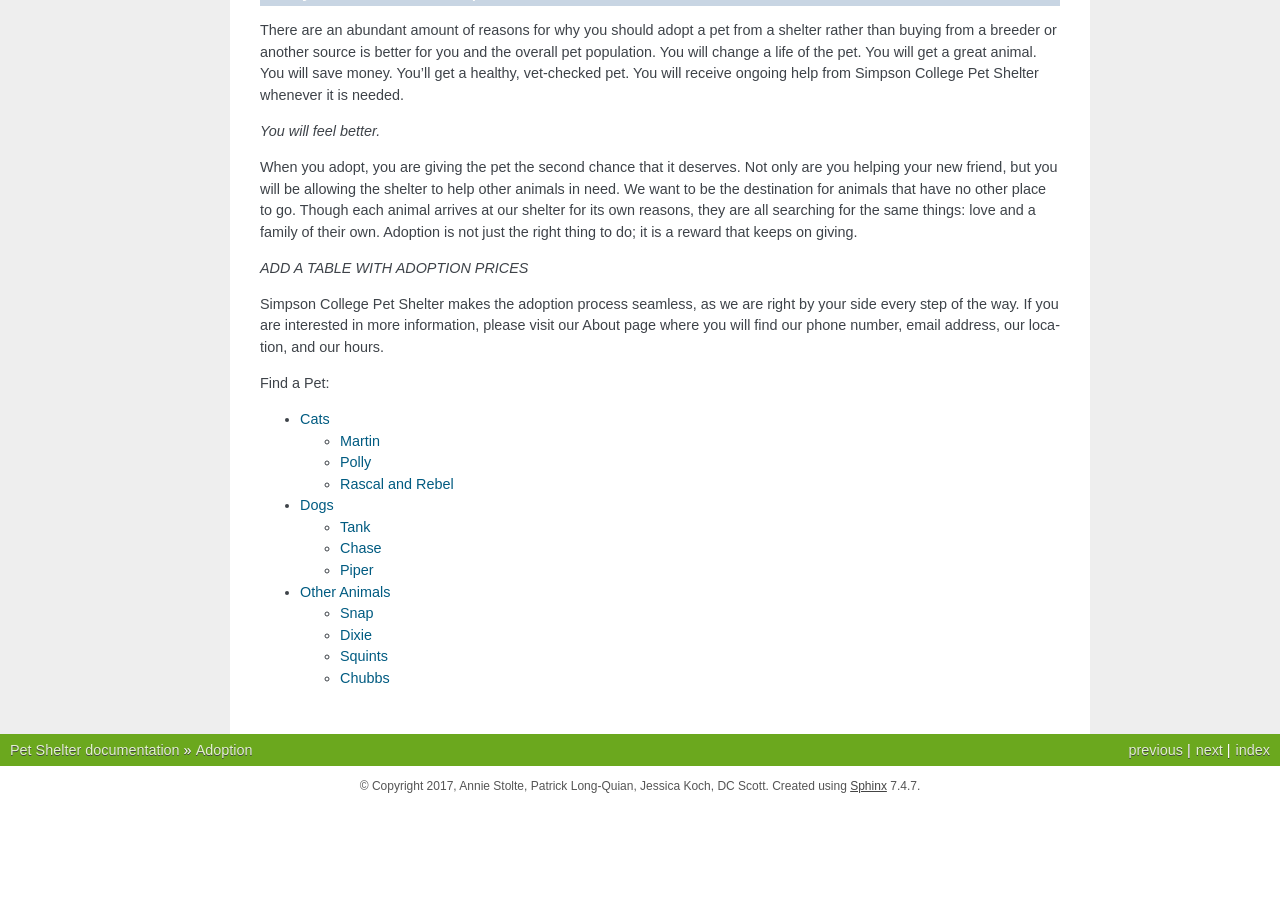
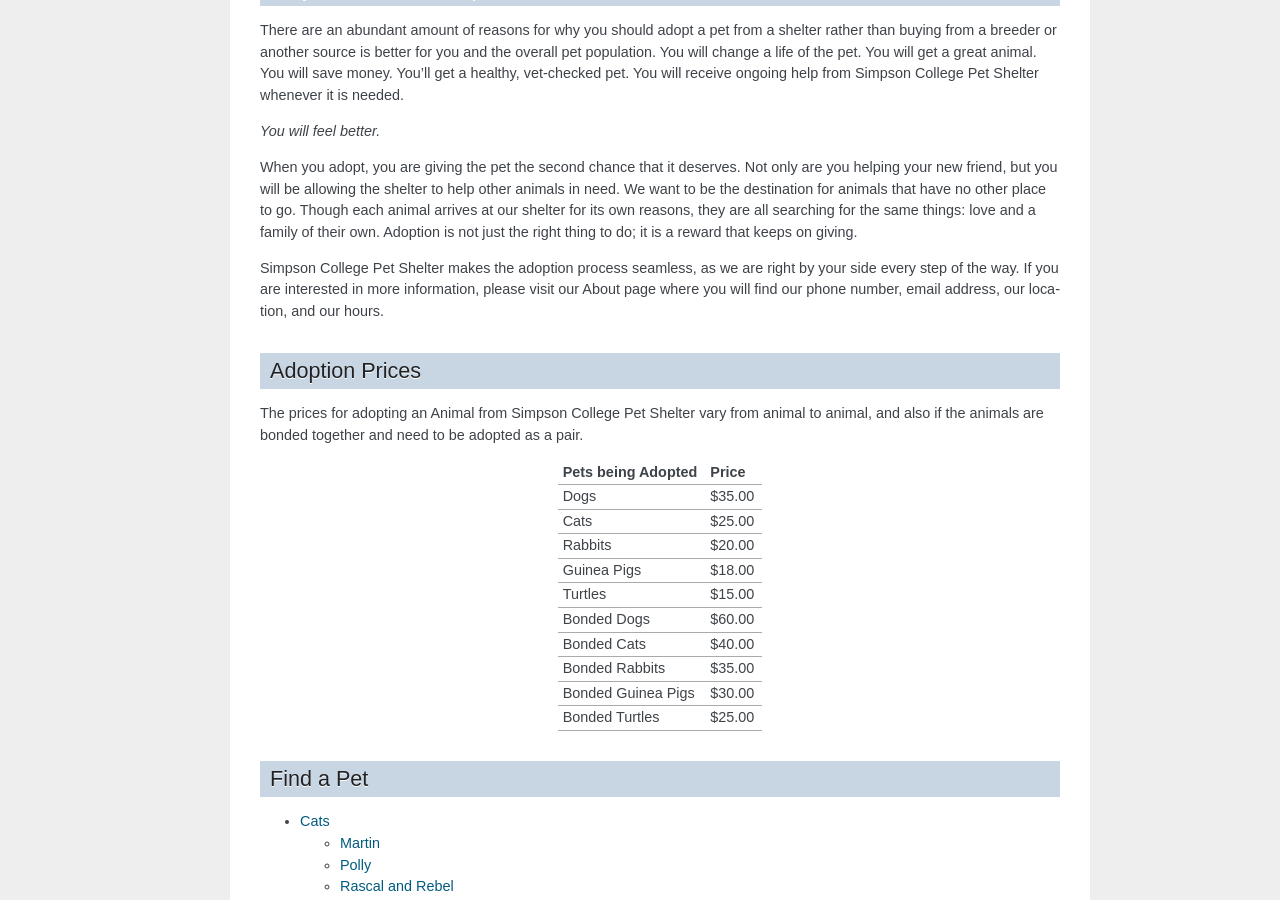
Before and after one commit to plongquian/pet_shelter, a Sphinx documentation site: the page built from source/adoption/index.rst, in a window 1280 px wide and 900 px high, scrolled down 497 px. Built offline with Sphinx 7.4.7, drawn with Linux system fonts in a browser that asks for light colours; before the commit the page ends 1303 px from its top, so only the background shows below that.

Commit message:
Added a table to index.rst

```diff
--- a/source/adoption/index.rst
+++ b/source/adoption/index.rst
@@ -27,16 +27,38 @@ are all searching for the same things: love and a family of their
 own. Adoption is not just the right thing to do; it is a reward
 that keeps on giving.
 
-*ADD A TABLE WITH ADOPTION PRICES*
-
 Simpson College Pet Shelter makes the adoption process seamless, as
 we are right by your side every step of the way. If you are interested
 in more information, please visit our About page where you will find
 our phone number, email address, our location, and our hours.
 
+Adoption Prices
+---------------
+
+The prices for adopting an Animal from Simpson College Pet Shelter
+vary from animal to animal, and also if the animals are bonded
+together and need to be adopted as a pair.
+
+================== ======
+Pets being Adopted Price
+================== ======
+Dogs               $35.00
+Cats               $25.00
+Rabbits            $20.00
+Guinea Pigs        $18.00
+Turtles            $15.00
+Bonded Dogs        $60.00
+Bonded Cats        $40.00
+Bonded Rabbits     $35.00
+Bonded Guinea Pigs $30.00
+Bonded Turtles     $25.00
+================== ======
+
+Find a Pet
+----------
+
 .. toctree::
    :maxdepth: 2
-   :caption: Find a Pet:
 
    cats
    dogs
```
